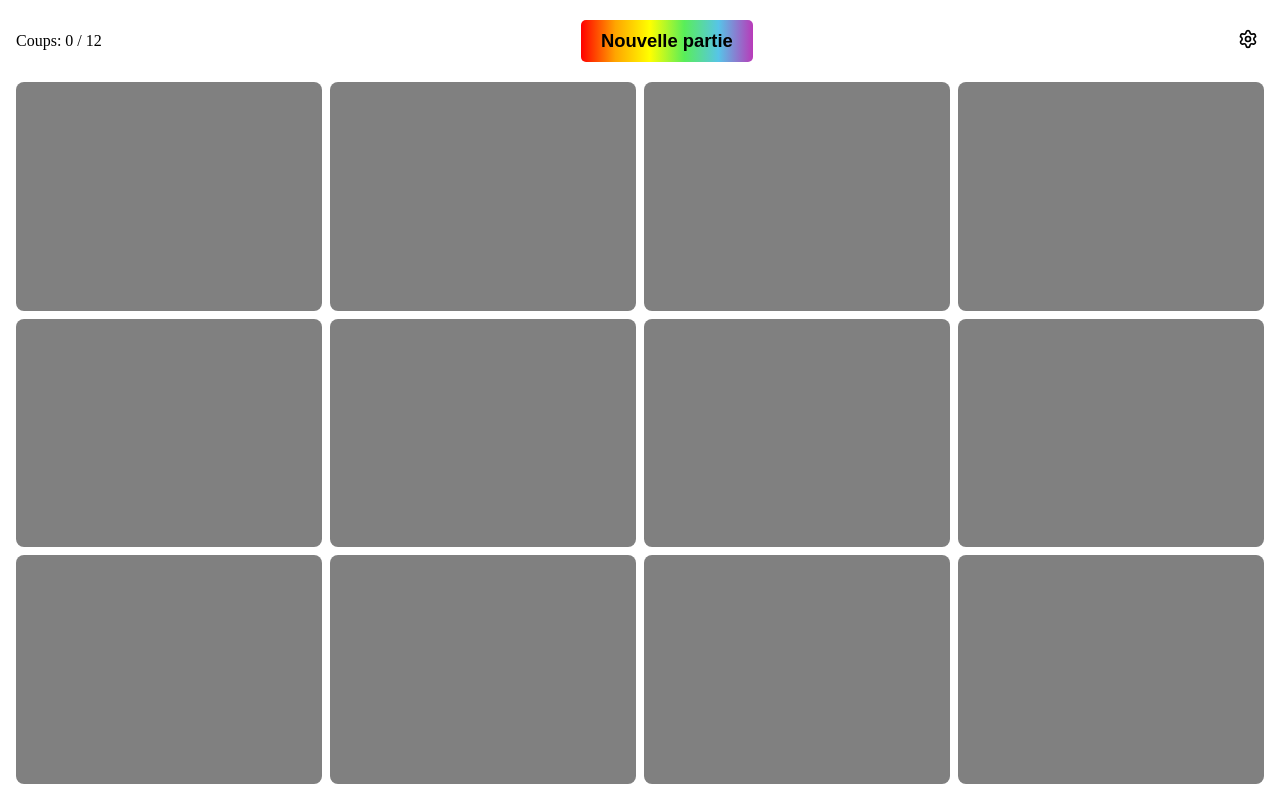
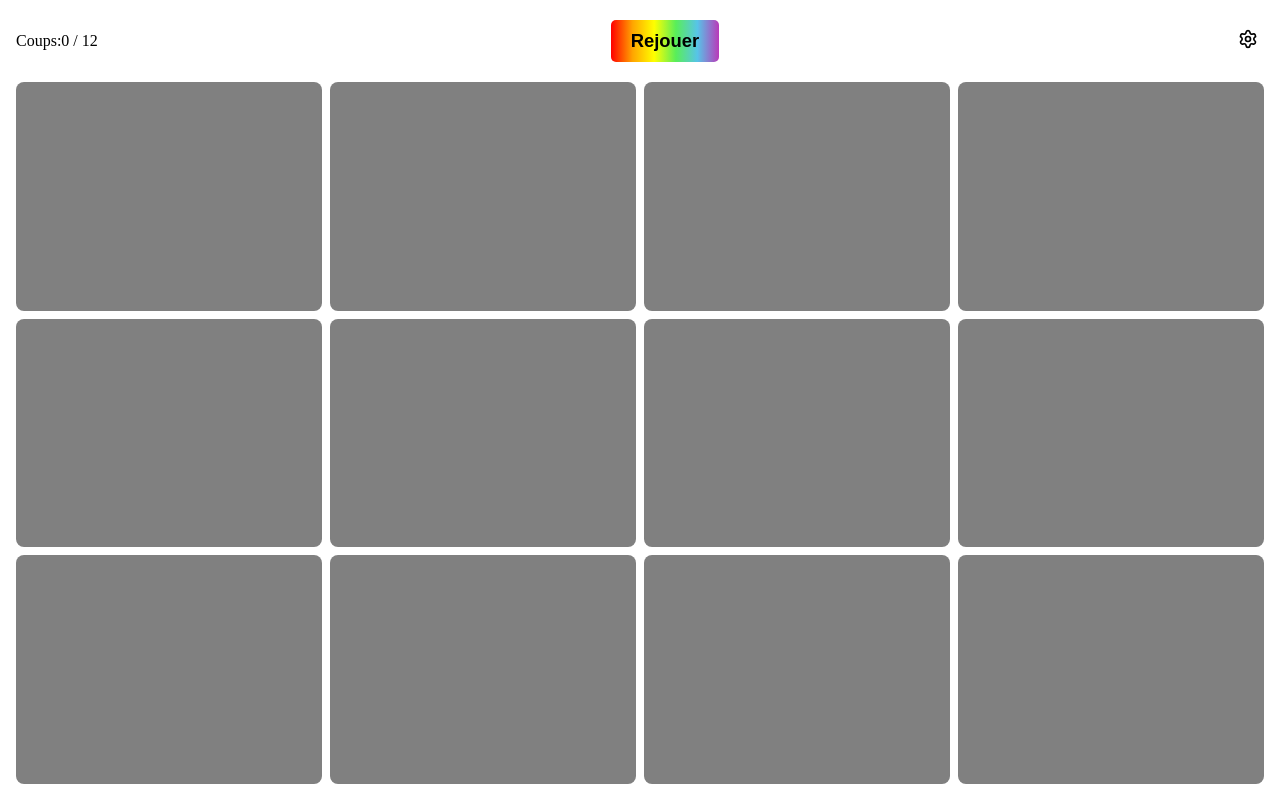
Before and after one commit to CamilleJennyLe/memory-rainbow, a React (Vite) app: page / in a window 1280 px wide. Built offline with nearby package versions, Linux system fonts and the light colour scheme.

Commit message:
better replay wording

```diff
--- a/src/board/game/game.tsx
+++ b/src/board/game/game.tsx
@@ -14,13 +14,13 @@ export function Game({ showDeckConfig: setShowDeckConfig }: GameProps) {
     <>
       <div className="actions">
         <p>
-          Coups:{" "}
+          Coups:
           <span className="game-moves">
             {numberOfMoves} / {difficulty}
           </span>
         </p>
         <button className="new-game-button" onClick={newGame}>
-          Nouvelle partie
+          Rejouer
         </button>
         <button className="settings-button" onClick={() => setShowDeckConfig()}>
           <Settings className="settings-icon" />
```
